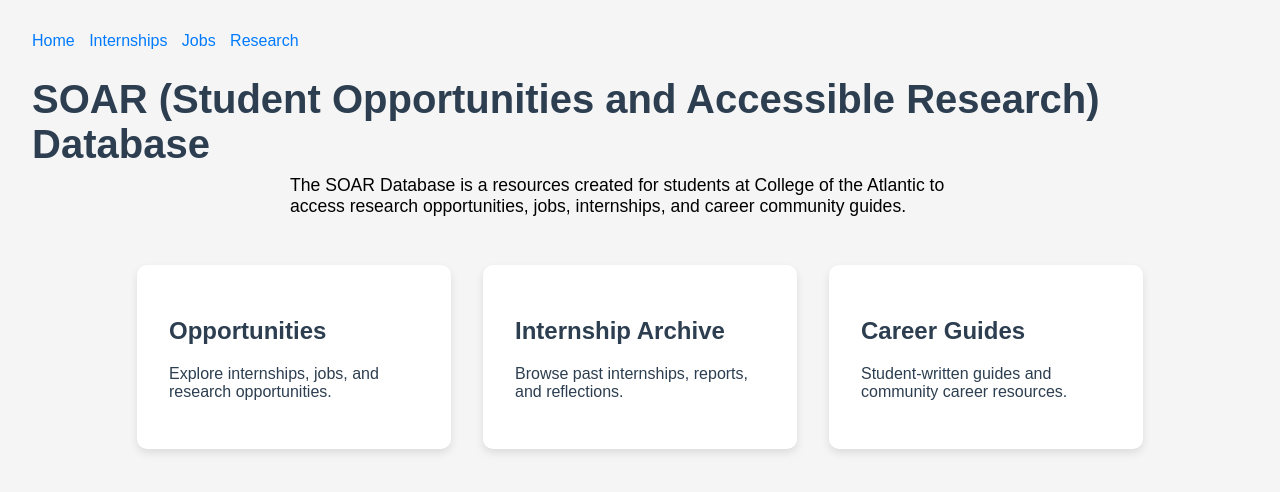
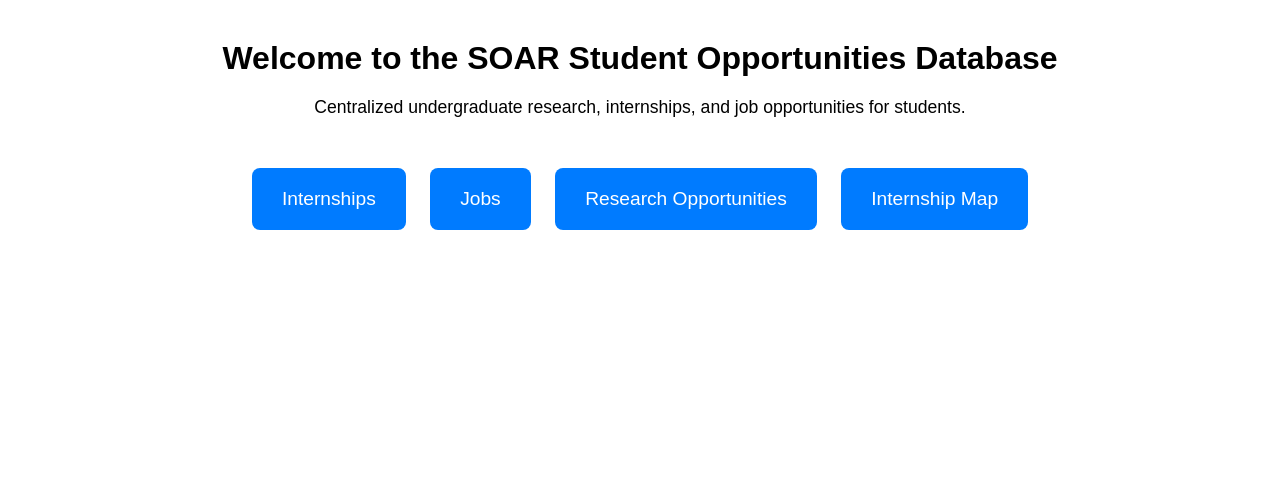
Before and after one commit to francesleduke/SOAR-Database, a Flask app: page / in a window 1280 px wide. Shown: the top 492 px of the page. Run offline with Flask 3, Linux system fonts and the light colour scheme.

Commit message:
Update landing.html

```diff
--- a/templates/landing.html
+++ b/templates/landing.html
@@ -1,43 +1,32 @@
-{% extends "base.html" %}
+<!DOCTYPE html>
+<html lang="en">
+<head>
+    <meta charset="UTF-8">
+    <title>SOAR - Student Opportunities</title>
+    <style>
+        body { font-family: Arial, sans-serif; margin: 40px; text-align: center; }
+        h1 { font-size: 2em; margin-bottom: 20px; }
+        p { font-size: 1.1em; margin-bottom: 40px; }
+        .btn {
+            display: inline-block;
+            padding: 20px 30px;
+            margin: 10px;
+            background-color: #007BFF;
+            color: white;
+            text-decoration: none;
+            border-radius: 8px;
+            font-size: 1.2em;
+        }
+        .btn:hover { background-color: #0056b3; }
+    </style>
+</head>
+<body>
+    <h1>Welcome to the SOAR Student Opportunities Database</h1>
+    <p>Centralized undergraduate research, internships, and job opportunities for students.</p>
 
-{% block title %}SOAR Career Lab{% endblock %}
-
-{% block content %}
-
-<header style="margin-bottom: 3rem;">
-    <h1 style="font-size: 2.5rem; margin-bottom: 0.5rem;">
-        SOAR (Student Opportunities and Accessible Research) Database
-    </h1>
-
-    <p style="font-size: 1.1rem; max-width: 700px; margin: 0 auto;">
-        The SOAR Database is a resources created for students at College of the Atlantic to access research opportunities,
-        jobs, internships, and career community guides.
-    </p>
-</header>
-
-<section style="display: flex; justify-content: center; gap: 2rem; flex-wrap: wrap;">
-
-    <a href="/opportunities/internship"
-       style="width: 250px; padding: 2rem; background: white; border-radius: 10px;
-              text-decoration: none; color: #2c3e50; box-shadow: 0 4px 8px rgba(0,0,0,0.1);">
-        <h2>Opportunities</h2>
-        <p>Explore internships, jobs, and research opportunities.</p>
-    </a>
-
-    <a href="#"
-       style="width: 250px; padding: 2rem; background: white; border-radius: 10px;
-              text-decoration: none; color: #2c3e50; box-shadow: 0 4px 8px rgba(0,0,0,0.1);">
-        <h2>Internship Archive</h2>
-        <p>Browse past internships, reports, and reflections.</p>
-    </a>
-
-    <a href="#"
-       style="width: 250px; padding: 2rem; background: white; border-radius: 10px;
-              text-decoration: none; color: #2c3e50; box-shadow: 0 4px 8px rgba(0,0,0,0.1);">
-        <h2>Career Guides</h2>
-        <p>Student-written guides and community career resources.</p>
-    </a>
-
-</section>
-
-{% endblock %}
+    <a href="/opportunities/internship" class="btn">Internships</a>
+    <a href="/opportunities/job" class="btn">Jobs</a>
+    <a href="/opportunities/research" class="btn">Research Opportunities</a>
+    <a href="/internships/map" class="btn">Internship Map</a>
+</body>
+</html>
```
